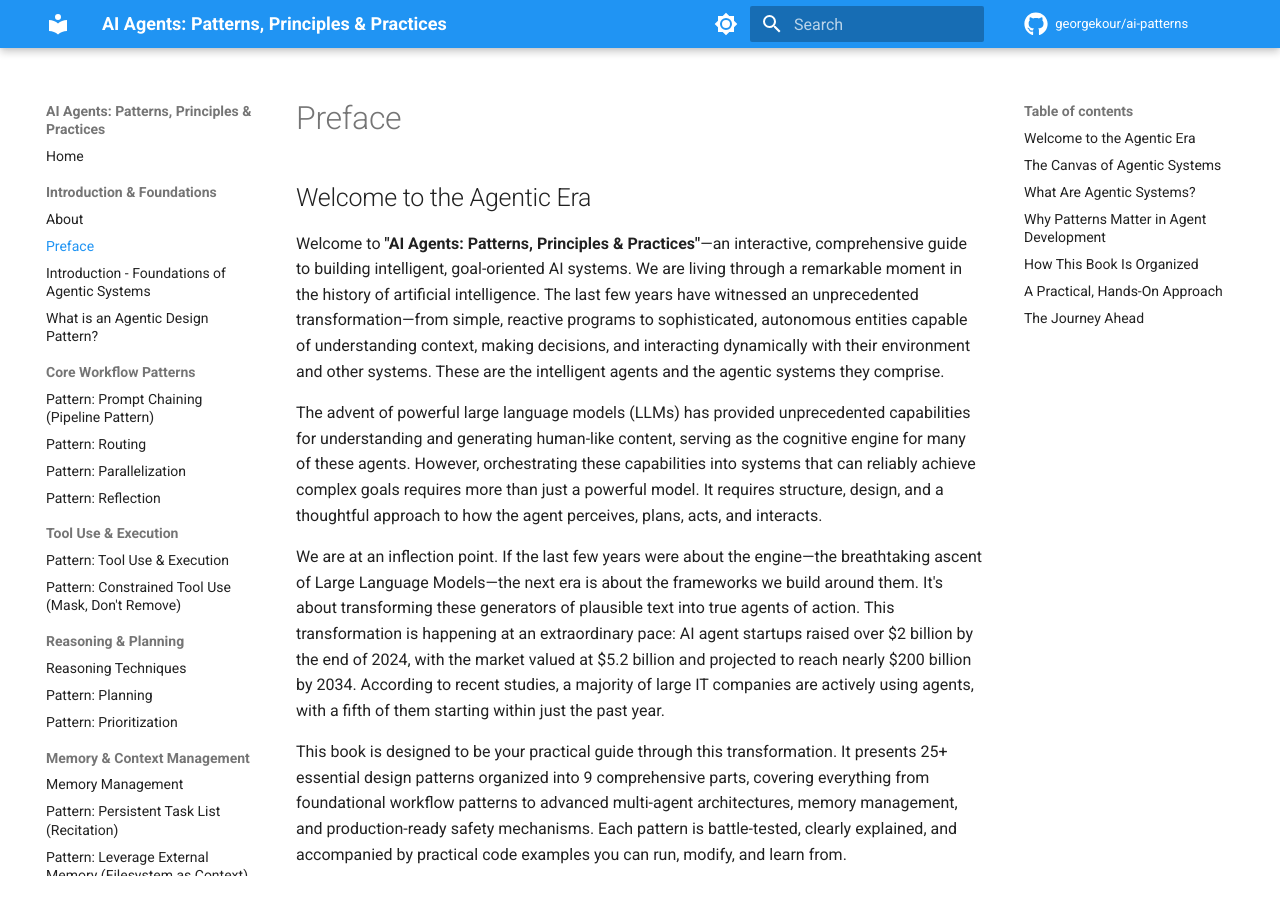
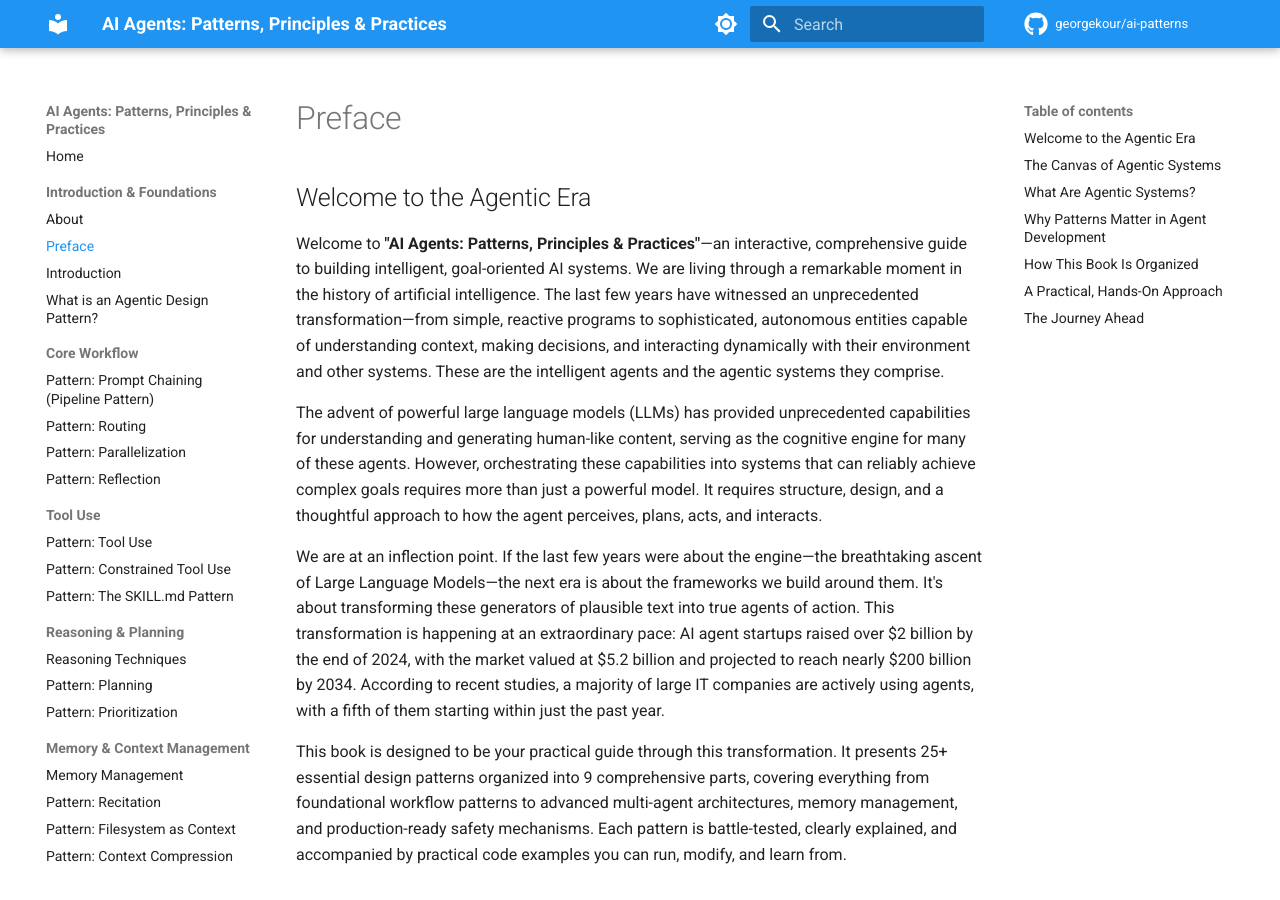
Before and after one commit to kourgeorge/agents-patterns-atlas, an MkDocs documentation site: the page built from docs/preface.md, in a window 1280 px wide and 900 px high. Built offline with MkDocs 1.6.1 and Material for MkDocs 9.7.7, drawn with Linux system fonts in a browser that asks for light colours; comment, search, counter and statistics services are not loaded.

Commit message:
add more patterns

```diff
--- a/mkdocs.yml
+++ b/mkdocs.yml
@@ -32,6 +32,8 @@ theme:
     - content.code.copy
   icon:
     repo: fontawesome/brands/github
+  extra_css:
+    - assets/css/custom.css
 
 markdown_extensions:
   - pymdownx.highlight:
@@ -63,43 +65,45 @@ plugins:
       lang: en
 
 nav:
-  - Home: index.md
-  - Introduction & Foundations:
+- Home: index.md
+- Introduction & Foundations:
     - About: about.md
     - Preface: preface.md
-    - Introduction - Foundations of Agentic Systems: introduction---foundations-of-agentic-systems.md
-    - What is an Agentic Design Pattern?: what-is-an-agentic-design-pattern.md
-  - Core Workflow Patterns:
-    - "Pattern: Prompt Chaining (Pipeline Pattern)": pattern-prompt-chaining-pipeline-pattern.md
-    - "Pattern: Routing": pattern-routing.md
-    - "Pattern: Parallelization": pattern-parallelization.md
-    - "Pattern: Reflection": pattern-reflection.md
-  - Tool Use & Execution:
-    - "Pattern: Tool Use & Execution": pattern-tool-use--execution.md
-    - "Pattern: Constrained Tool Use (Mask, Don't Remove)": pattern-constrained-tool-use-mask-dont-remove.md
-  - Reasoning & Planning:
+    - Introduction: introduction.md
+    - What is an Agentic Design Pattern?: what-is-a-design-pattern.md
+- Core Workflow:
+    - "Pattern: Prompt Chaining (Pipeline Pattern)": prompt-chaining.md
+    - "Pattern: Routing": routing.md
+    - "Pattern: Parallelization": parallelization.md
+    - "Pattern: Reflection": reflection.md
+- Tool Use:
+    - "Pattern: Tool Use": tool-use.md
+    - "Pattern: Constrained Tool Use": constrained-tool-use.md
+    - "Pattern: The SKILL.md Pattern": agent-skills.md
+- Reasoning & Planning:
     - Reasoning Techniques: reasoning-techniques.md
-    - "Pattern: Planning": pattern-planning.md
-    - "Pattern: Prioritization": pattern-prioritization.md
-  - Memory & Context Management:
+    - "Pattern: Planning": planning.md
+    - "Pattern: Prioritization": prioritization.md
+- Memory & Context Management:
     - Memory Management: memory-management.md
-    - "Pattern: Persistent Task List (Recitation)": pattern-persistent-task-list-recitation.md
-    - "Pattern: Leverage External Memory (Filesystem as Context)": pattern-leverage-external-memory-filesystem-as-context.md
-    - "Context Compression: Managing the Finite Window": context-compression-managing-the-finite-window.md
-  - Multi-Agent Systems:
-    - Multi-Agent Architectures: multi-agent-architectures.md
-    - "Pattern: Orchestrator-Worker (Coordinator)": pattern-orchestrator-worker-coordinator.md
-  - Advanced Capabilities:
-    - Learning and Adaptation: learning-and-adaptation.md
-    - Model Context Protocol (MCP): model-context-protocol-mcp.md
-    - Goal Setting and Monitoring: goal-setting-and-monitoring.md
-    - "Pattern: Exception Handling and Recovery": pattern-exception-handling-and-recovery.md
-    - "Pattern: Human-in-the-Loop": pattern-human-in-the-loop.md
-  - Knowledge & Communication:
-    - "Pattern: Knowledge Retrieval (RAG)": pattern-knowledge-retrieval-rag.md
-    - "Pattern: Inter-Agent Communication (A2A)": pattern-inter-agent-communication-a2a.md
-  - Optimization & Safety:
-    - Resource-Aware Optimization: resource-aware-optimization.md
-    - Guardrails/Safety Patterns: guardrailssafety-patterns.md
-    - Evaluation and Monitoring: evaluation-and-monitoring.md
-    - Exploration and Discovery: exploration-and-discovery.md
+    - "Pattern: Recitation": recitation.md
+    - "Pattern: Filesystem as Context": external-memory.md
+    - "Pattern: Context Compression": context-compression.md
+    - "Pattern: Variable Manager": variable-manager.md
+- Multi-Agent Systems:
+    - Multi-Agent Architectures: multi-agent.md
+    - "Pattern: Orchestrator-Worker (Coordinator)": orchestrator-worker.md
+- Advanced Capabilities:
+    - Learning and Adaptation: learning-adaptation.md
+    - "Model Context Protocol (MCP)": model-context-protocol.md
+    - Goal Setting and Monitoring: goal-setting-monitoring.md
+    - "Pattern: Exception Handling and Recovery": exception-handling.md
+    - "Pattern: Human-in-the-Loop": human-in-the-loop.md
+- Knowledge & Communication:
+    - "Pattern: Knowledge Retrieval (RAG)": knowledge-retrieval.md
+    - "Pattern: Inter-Agent Communication (A2A)": inter-agent-communication.md
+- Optimization & Safety:
+    - Resource-Aware Optimization: resource-optimization.md
+    - "Guardrails/Safety Patterns": guardrails-safety.md
+    - Evaluation and Monitoring: evaluation-monitoring.md
+    - Exploration and Discovery: exploration-discovery.md
```
